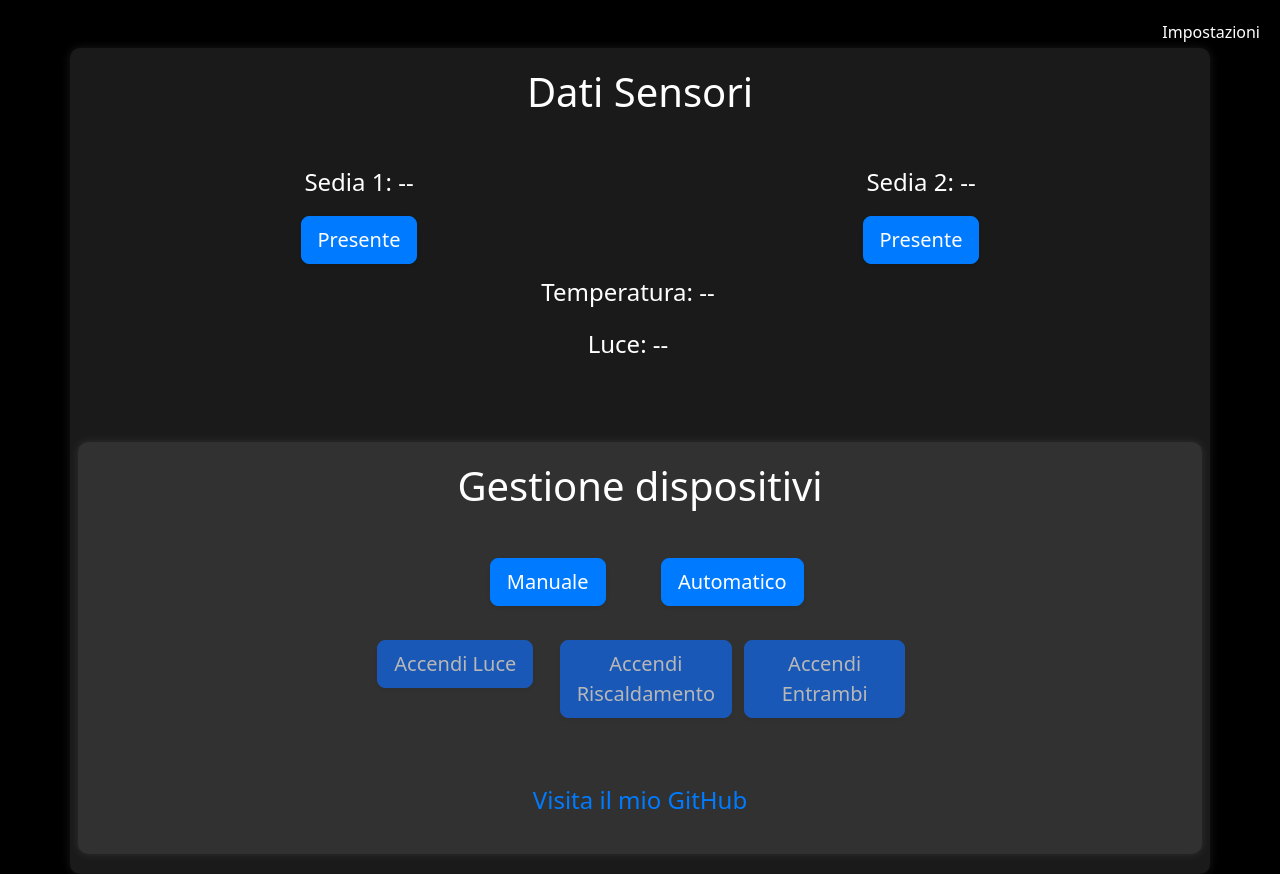
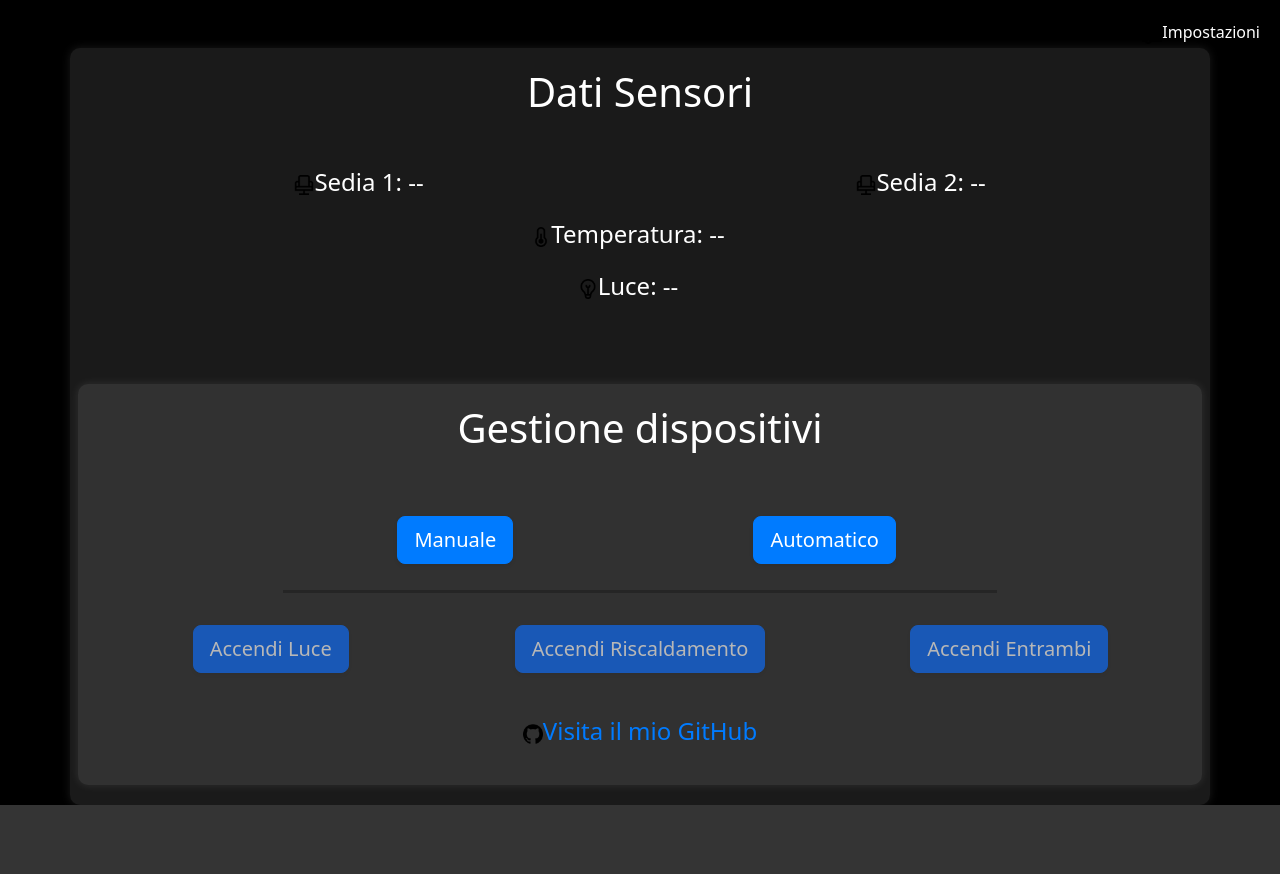
Before and after one commit to matteosaetti/IoTChairs, a Flask app: page / in a window 1280 px wide. After the commit the page ends 805 px from the top, so only its background shows below. Run offline with Flask 3, Linux system fonts and the light colour scheme; some libraries are stand-ins or nearby versions.

Commit message:
add imgs but not visible && graphic design

```diff
--- a/web/templates/index.html
+++ b/web/templates/index.html
@@ -80,55 +80,53 @@
     <div class="container mt-5">
         <h1 class="text-center mb-5">Dati Sensori</h1>
         <div class="settings-link">
-            <a href="settings">Impostazioni</a>
+            <a href="settings"><img src="images/settings.png" style="width: 20px; height: 20px;">Impostazioni</a>
           </div>
         <div class="sensor-values">
             <div class="row">
             <div class="col-md-6">
-              <p>Sedia 1: <span id="pressureValue1">--</span></p>
+              <p><img src="images/chair.png" style="width: 20px; height: 20px;">Sedia 1: <span id="pressureValue1">--</span></p>
             </div>
             <div class="col-md-6">
-              <p>Sedia 2: <span id="pressureValue2">--</span></p>
+              <p><img src="images/chair.png" style="width: 20px; height: 20px;">Sedia 2: <span id="pressureValue2">--</span></p>
             </div>
           </div>
           <div class="row">
-            <div class="col-md-6">
-              <button id="chair1" class="btn btn-primary btn-lg btn-block shadow-sm" >Presente</button>
-            </div>
-            <div class="col-md-6">
-              <button id="chair2" class="btn btn-primary btn-lg btn-block shadow-sm" >Presente</button>
-            </div>
         <div class="row mb-3">
           <div class="col-md-12 sensor-values">
-            <p>Temperatura: <span id="temperatureValue">--</span></p>
-            <p>Luce: <span id="lightValue">--</span></p>
+            <p><img src="IoTChairs/web/static/images/temp.png" style="width: 20px; height: 20px;">Temperatura: <span id="temperatureValue">--</span></p>
+            <p><img src="images/light.png" style="width: 20px; height: 20px;">Luce: <span id="lightValue">--</span></p>
           </div>
         </div>
 
     <div class="container mt-5">
         <h1 class="text-center mb-5">Gestione dispositivi</h1>
         <div class="row justify-content-center">
-            <div class="col-md-2 mb-4">
+            <div class="col-md-4 mt-3 mr-2">
                 <button id="manual" class="btn btn-primary btn-lg btn-block shadow-sm">Manuale</button>
             </div>
-            <div class="col-md-2 mb-4">
+            <div class="col-md-4 mt-3 mr-2">
                 <button id="auto" class="btn btn-primary btn-lg btn-block shadow-sm">Automatico</button>
             </div>
+            <div class="col-md-8">
+              <hr style="border-top: 3px solid #000;">
+            </div>
         </div>
+
         <div class="row justify-content-center">
-            <div class="col-md-2 mb-4">
+            <div class="col-md-4 mt-3 mr-2">
                 <button id="light" class="btn btn-primary btn-lg btn-block shadow-sm" disabled>Accendi Luce</button>
             </div>
-            <div class="col-md-2 mb-4">
+            <div class="col-md-4 mt-3 mr-2">
                 <button id="temp" class="btn btn-primary btn-lg btn-block shadow-sm" disabled>Accendi Riscaldamento</button>
             </div>
-            <div class="col-md-2 mb-4">
+            <div class="col-md-4 mt-3 mr-2">
                 <button id="all" class="btn btn-primary btn-lg btn-block shadow-sm" disabled>Accendi Entrambi</button>
             </div>
         </div>
 
   <div class="git-link">
-    <p><a href="https://github.com/matteosaetti" target="_blank" rel="noopener noreferrer">Visita il mio GitHub</a></p>
+    <p><a href="https://github.com/matteosaetti" target="_blank" rel="noopener noreferrer"><img src="../images/github.png" style="width: 20px; height: 20px;">Visita il mio GitHub</a></p>
   </div>
 </div>
     </div>
@@ -141,11 +139,7 @@
     function updateSensorValues(sensorId, value) {
       $('#'+sensorId).text(value);
     }
-    //TODO: manuale e auto devono essere attivabili solo se uno dei due
-    //sensori(o entrambi) è su Si o se uno o tutti e due i bottoni
-    //sono su presente
 
-    //chair 1 e 2 non si devono disabilitare se cambio da auto a manuale
     function disableSensors() {
         if ($('#manual').hasClass('active')) {
             $('#light').prop('disabled', false);
```
Also changed, not shown: web/templates/settings.html (+2 -8 lines), web/images/back.png (added), web/images/chair-office_7857062.png (added), web/images/chair.png (added), web/images/exclamation_3917511.png (added), web/images/github.png (added), web/images/home.png (added), web/images/left_10294899.png (added), web/images/light.png (added), web/images/light2.png (added), web/images/seat-airline_9239963.png (added), web/images/setting.png (added), web/images/settings.png (added), web/images/temp.png (added).
